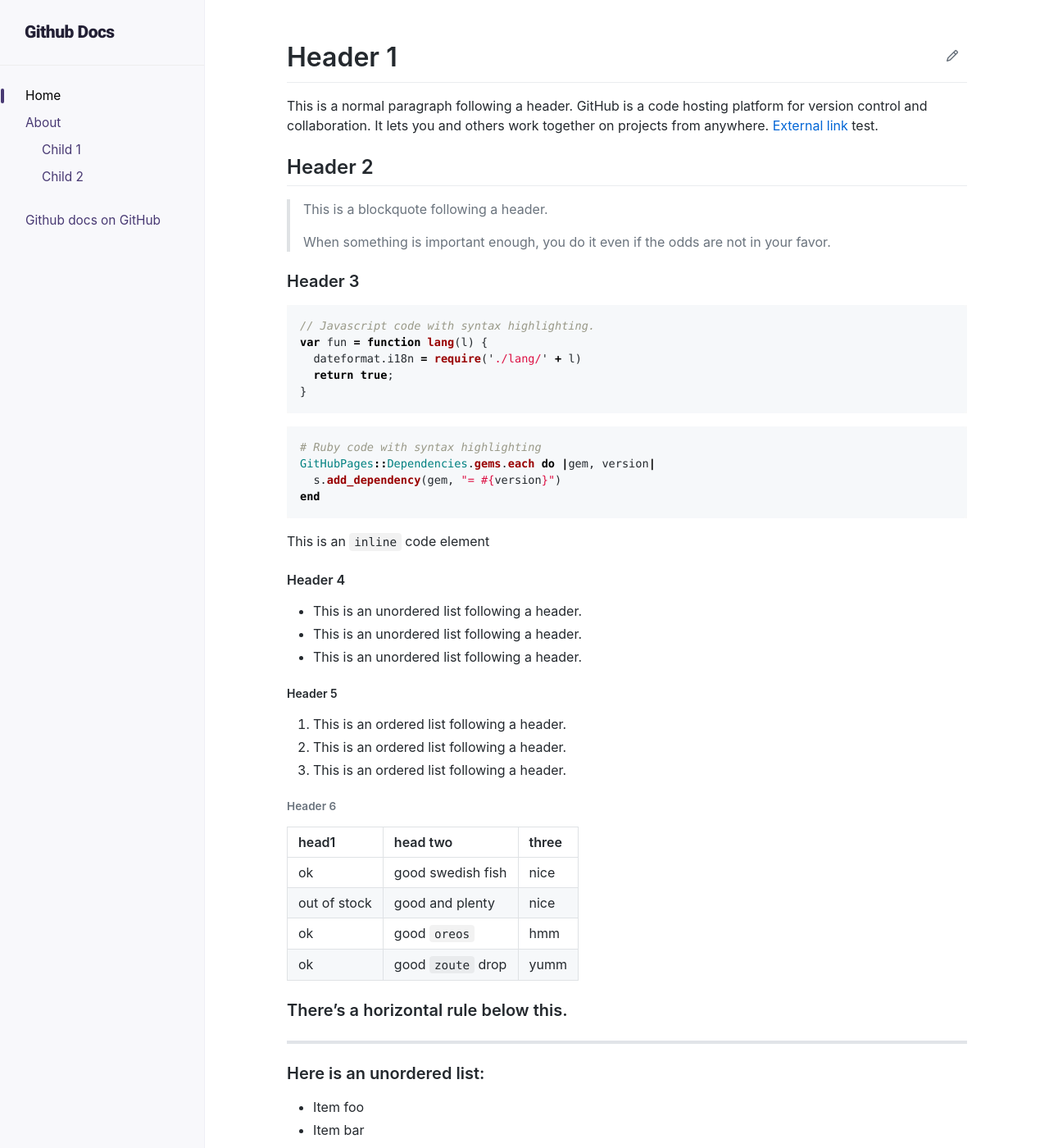
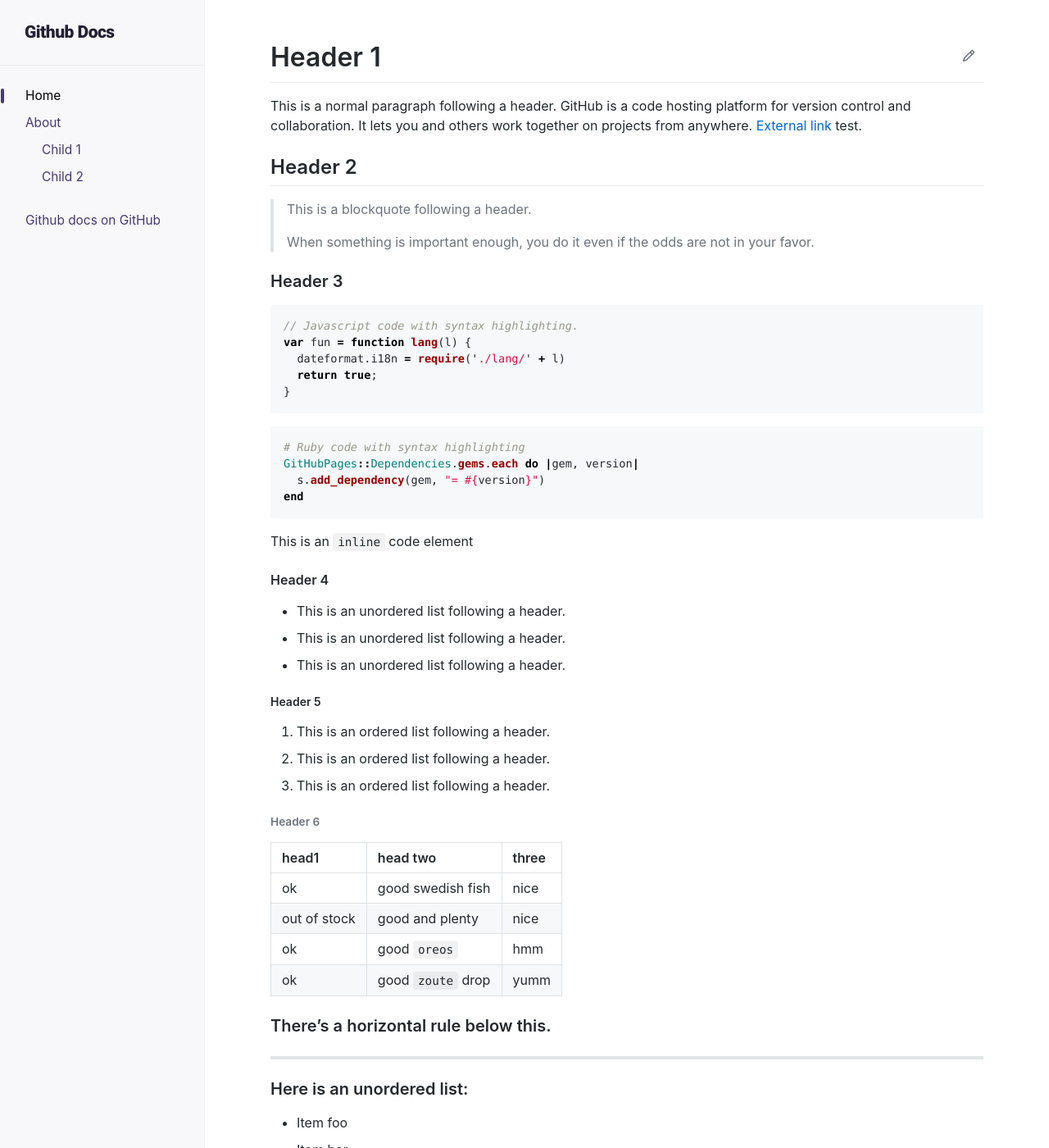
Before and after one commit to boycce/github-docs, a Jekyll site: the page built from index.md, in a window 1280 px wide and 1400 px high. Shown: the whole window at 82% size. Built offline with Jekyll 4.4.1, drawn with Linux system fonts in a browser that asks for light colours.

Commit message:
fix: minor css tweaks

```diff
--- a/_sass/main.scss
+++ b/_sass/main.scss
@@ -15,7 +15,7 @@ $menu-color: #483973;
   }
   .main-body {
     display: block;
-    max-width: 910px;
+    max-width: 950px;
     margin: 0 auto;
     padding: 40px;
     padding-top: 50px;
--- a/_sass/primer-markdown-custom/lists.scss
+++ b/_sass/primer-markdown-custom/lists.scss
@@ -21,7 +21,7 @@
     margin-top: $markdown-spacer-3;
   }
   li + li {
-    margin-top: 0.25em;
+    margin-top: 0.55em;
   }
   dl {
     padding: 0;
--- a/index.md
+++ b/index.md
@@ -95,7 +95,7 @@ This is an `inline` code element
 
 ### Large image
 
-![Branching](https://guides.github.com/activities/hello-world/branching.png)
+![Branching](https://docs.github.com/assets/cb-23923/images/help/repository/branching.png)
 
 
 ### Definition lists can be used with HTML syntax.
```
Also changed, not shown: readme.md.
